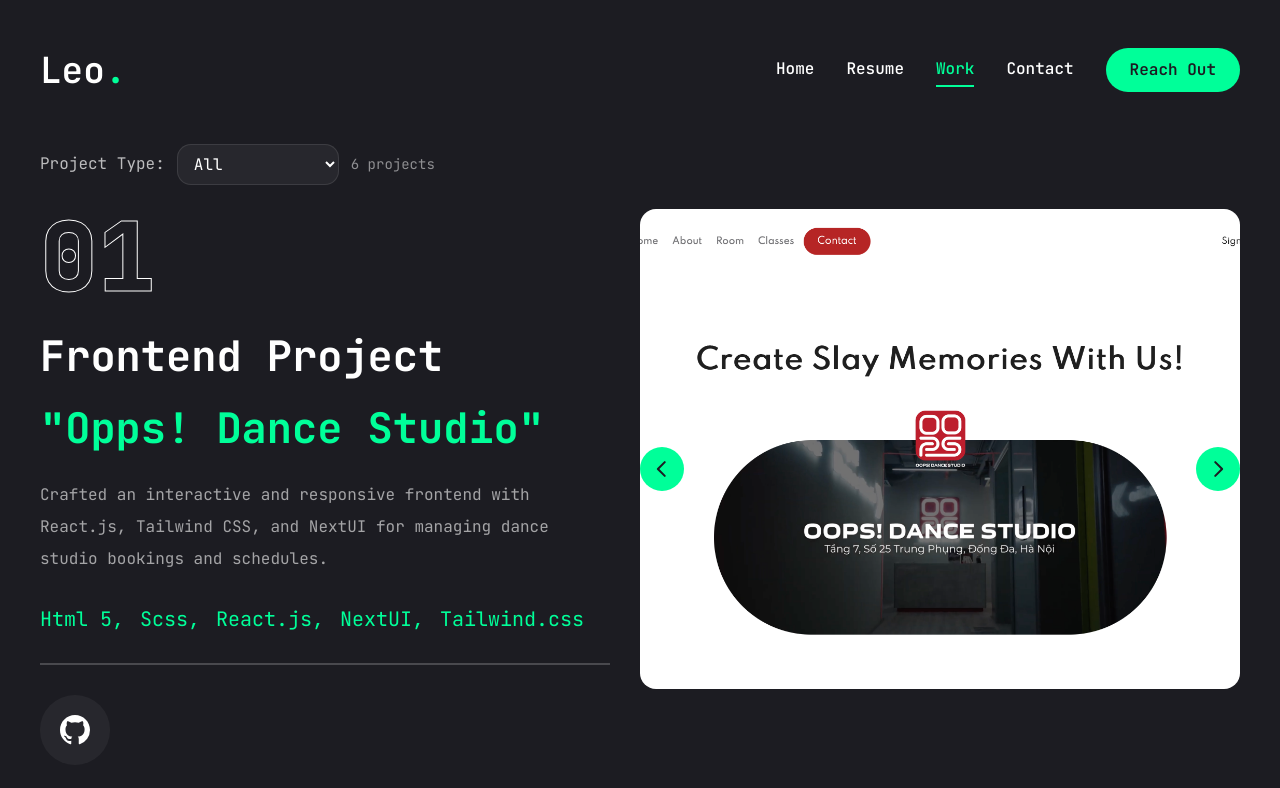
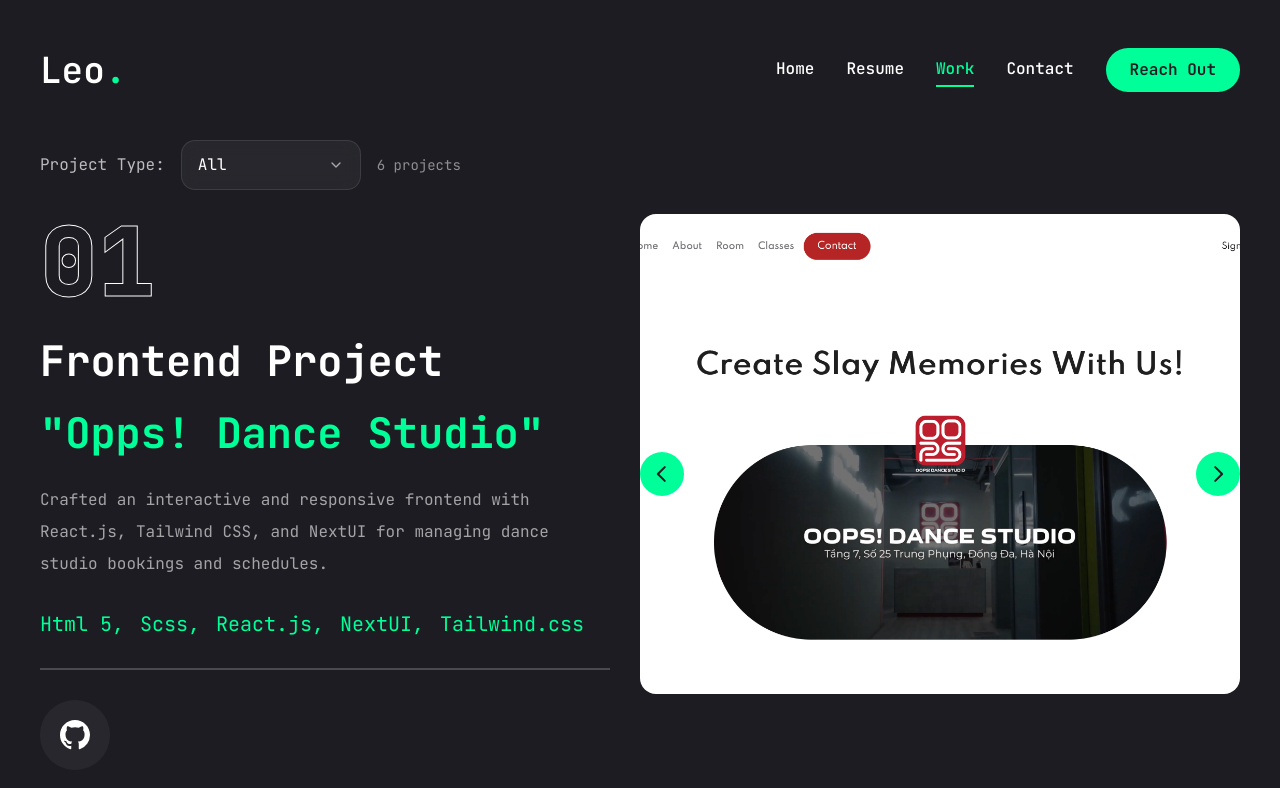
Before and after one commit to nhatminhhatesyou/portfolio, a Next.js app: page /work in a window 1280 px wide. Shown: the top 788 px of the page. Built offline with nearby package versions, Linux system fonts and the light colour scheme.

Commit message:
Beautified dropdown list in Work page

```diff
--- a/app/work/page.jsx
+++ b/app/work/page.jsx
@@ -133,23 +133,75 @@ const Work = () => {
         >
             <div className="container mx-auto">
                 {/* PJ type (dropdown) */}
-                <div className="mb-6 flex items-center gap-3">
+
+                <div className="mb-6 flex items-center gap-4">
                     <div className="text-white/70">Project Type:</div>
 
-                    <select
-                        value={selectedType}
-                        onChange={(e) => setSelectedType(e.target.value)}
-                        className="bg-white/5 text-white border border-white/10 rounded-xl px-3 py-2 outline-none"
-                    >
-                        {types.map((t) => (
-                            <option key={t} value={t} className="text-black">
-                                {t}
-                            </option>
-                        ))}
-                    </select>
+                    <Select.Root value={selectedType} onValueChange={setSelectedType}>
+                        <Select.Trigger
+                            className="
+                                        inline-flex items-center justify-between gap-3
+                                        rounded-xl px-4 py-2 min-w-[180px]
+                                        bg-white/5 backdrop-blur
+                                        border border-white/10
+                                        text-white
+                                        hover:border-white/30
+                                        transition
+                                        outline-none
+                                    "
+                            aria-label="Project Type"
+                        >
+                            <Select.Value />
+                            <Select.Icon>
+                                <ChevronDown className="w-4 h-4 text-white/60" />
+                            </Select.Icon>
+                        </Select.Trigger>
+
+                        <Select.Portal>
+                            <Select.Content
+                                position="popper"
+                                sideOffset={8}
+                                className="
+          z-50 w-[200px]
+          rounded-xl border border-white/10
+          bg-[#0b0b0b]/95 backdrop-blur
+          shadow-2xl
+        "
+                            >
+                                <Select.Viewport className="p-2 space-y-1">
+                                    {types.map((t) => (
+                                        <Select.Item
+                                            key={t}
+                                            value={t}
+                                            className="
+                relative flex items-center
+                rounded-lg px-3 py-2
+                text-white/80
+                cursor-pointer select-none
+                outline-none
+                hover:bg-white/10
+                data-[state=checked]:bg-white/10
+                data-[state=checked]:text-white
+                gap-2
+              "
+                                        >
+                                            <Select.ItemIndicator className="">
+                                                <Check className="w-4 h-4 text-accent" />
+                                            </Select.ItemIndicator>
+
+                                            <Select.ItemText className="pl-6">
+                                                {t}
+                                            </Select.ItemText>
+                                        </Select.Item>
+                                    ))}
+                                </Select.Viewport>
+                            </Select.Content>
+                        </Select.Portal>
+                    </Select.Root>
 
                     <div className="text-white/50 text-sm">
-                        {filteredProjects.length} project{filteredProjects.length !== 1 ? "s" : ""}
+                        {filteredProjects.length} project
+                        {filteredProjects.length !== 1 && "s"}
                     </div>
                 </div>
 
@@ -237,7 +289,7 @@ const Work = () => {
                     </div>
                 </div>
             </div>
-        </motion.section>
+        </motion.section >
     )
 }
 
```
